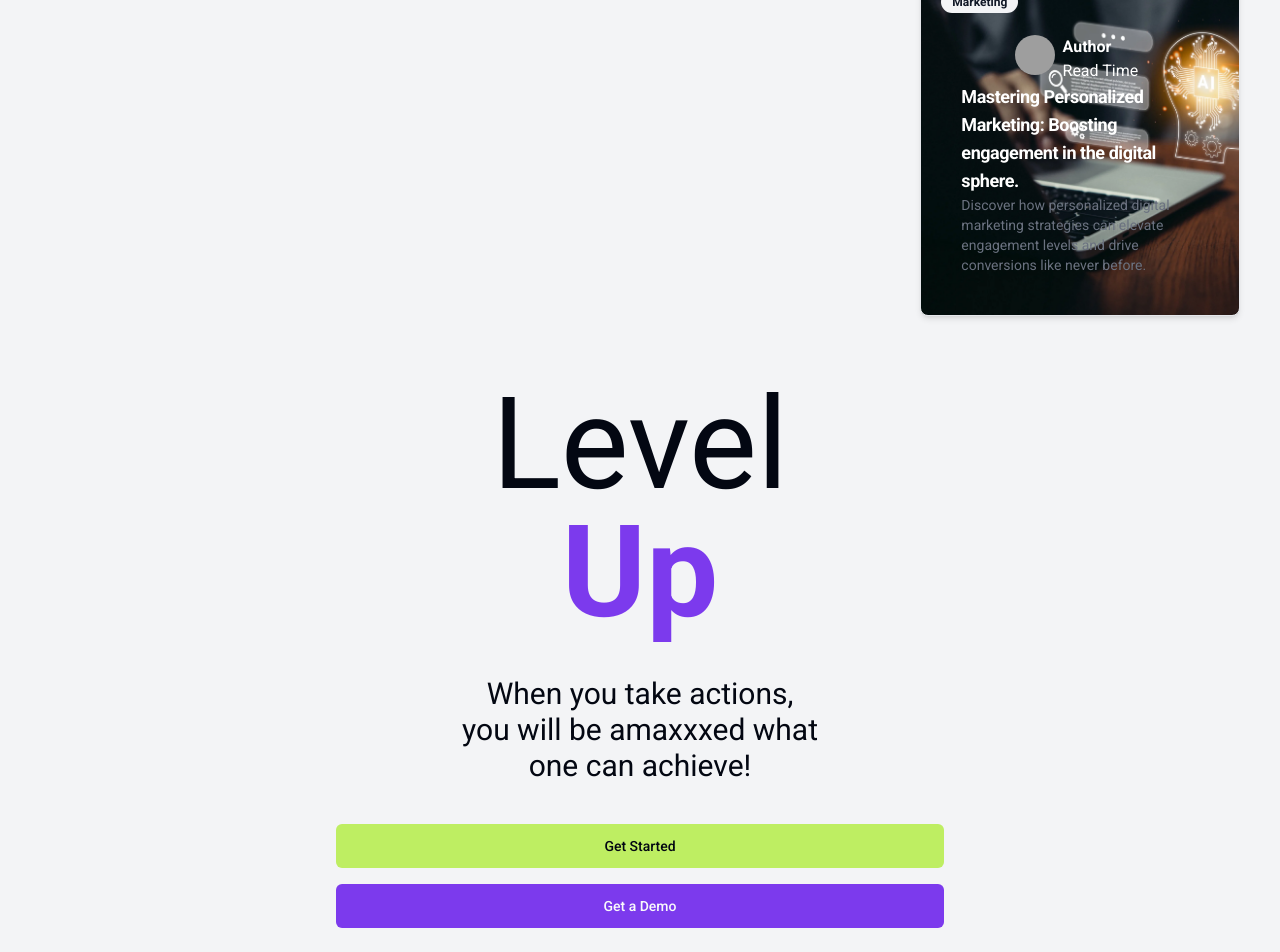
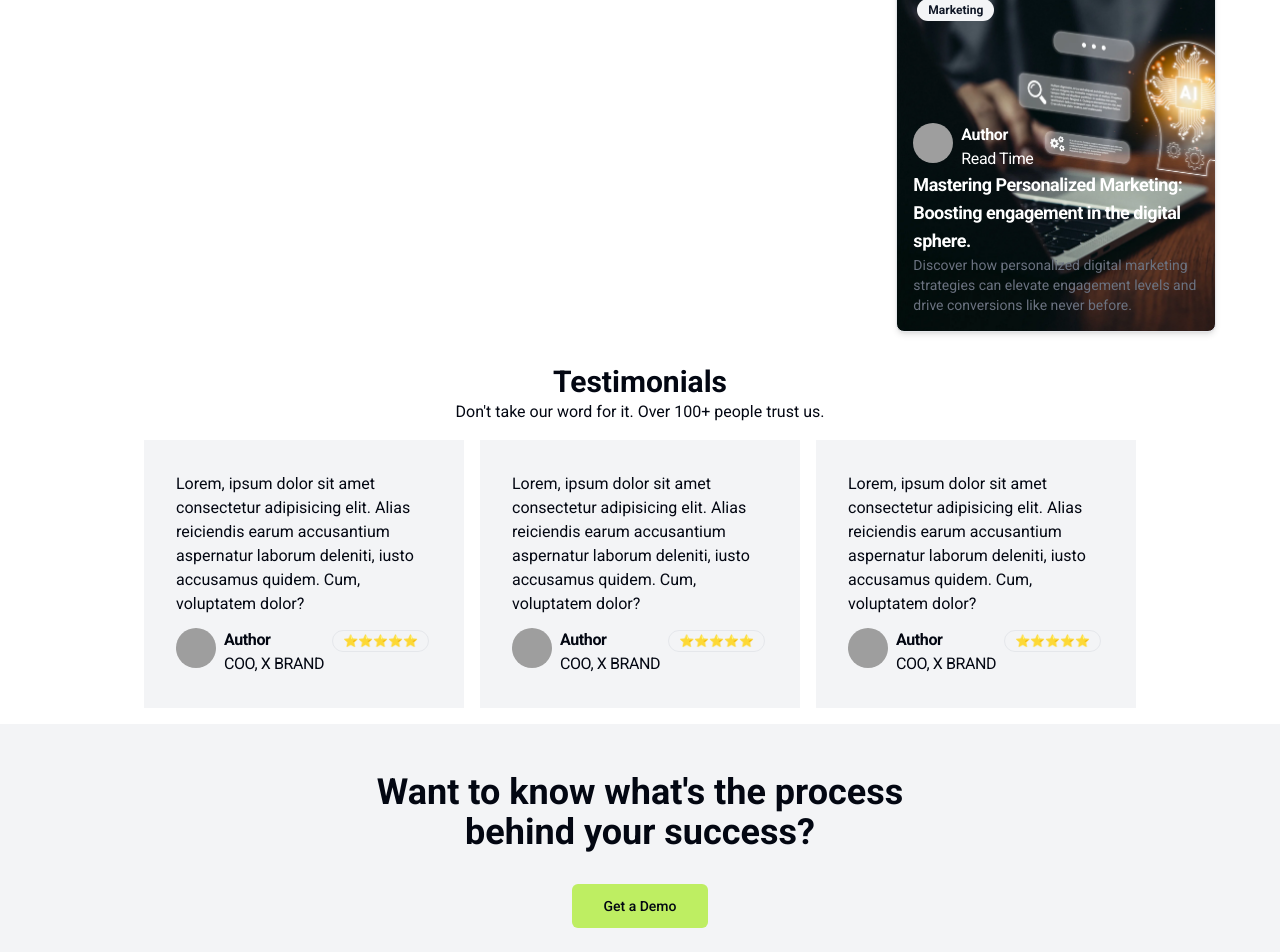
Before and after one commit to kshetritej/launchbunch, a React (Vite) app: page / in a window 1280 px wide. Shown: the part 3160-4112 px from the top of the page. Built offline with nearby package versions, Linux system fonts and the light colour scheme; grey boxes are pictures that could not be loaded.

Commit message:
add: testimonial component, optimize blogs layout

```diff
--- a/src/BlogCard.tsx
+++ b/src/BlogCard.tsx
@@ -13,15 +13,20 @@ const BlogCard = ({ cardWidth }) => {
       <Card
         className={`w-[${cardWidth}] p-4 flex text-left flex-col relative shadow-md bg-[url(src/assets/img/blogimage.webp)] backdrop-blur-lg bg-cover text-white`}
       >
-        <CardHeader></CardHeader>
-        <CardFooter className=" flex flex-col">
+          <Badge
+            variant="secondary"
+            className="bg-secondary absolute top-5 left-5"
+          >
+            Marketing
+          </Badge>
+        <CardHeader className="p-16 "></CardHeader>
+        <div className=" flex flex-col">
           <div className="flex text-left">
-            <Badge variant="secondary" className="bg-secondary absolute top-5 left-5" >Marketing</Badge>
             <Avatar>
               <AvatarImage src="https://github.com/shadcn.png" />
               <AvatarFallback>CN</AvatarFallback>
             </Avatar>
-            <div className="text-left mx-2">
+            <div className="text-left px-2 tracking-tight">
               <p className="font-semibold">Author</p>
               <p>Read Time</p>
             </div>
@@ -35,7 +40,7 @@ const BlogCard = ({ cardWidth }) => {
             Discover how personalized digital marketing strategies can elevate
             engagement levels and drive conversions like never before.
           </CardDescription>
-        </CardFooter>
+        </div>
       </Card>
     </div>
   );
--- a/src/Blogs.tsx
+++ b/src/Blogs.tsx
@@ -1,7 +1,7 @@
 import BlogCard from "./BlogCard";
 const Blogs = () => {
   return (
-    <div className="text-center p-8 bg-secondary">
+    <div className="text-center p-8 ">
       <h2 className="text-3xl font-semibold">Blogs</h2>
       <p>
         Explore our curated articles for the latest trends, expert insights, and
--- a/src/Homepage.tsx
+++ b/src/Homepage.tsx
@@ -6,6 +6,7 @@ import LevelUp from "./LevelUp";
 import Footer from "./Footer";
 import CaseStudies from "./CaseStudies";
 import Blogs from "./Blogs";
+import Testimonials from "./Testimonials";
 const Homepage = () => {
   return (
     <div>
@@ -15,6 +16,7 @@ const Homepage = () => {
       <Services />
       <CaseStudies/>
       <Blogs/>
+      <Testimonials/>
       <LevelUp />
       <Footer />
     </div>
--- a/src/LevelUp.tsx
+++ b/src/LevelUp.tsx
@@ -2,20 +2,12 @@ import { Button } from "./components/ui/button";
 
 const LevelUp = () => {
   return (
-    <div className="bg-secondary p-8 flex flex-col items-center text-center space-y-10">
-      <h2 className="flex flex-col text-9xl">
-        Level <br /> <span className="text-primary font-bold">Up</span>
+    <div className="bg-secondary p-12 flex flex-col items-center text-center space-y-8">
+      <h2 className="flex flex-col text-4xl font-semibold">
+        Want to know what's the process <br /> behind your success?
       </h2>
-      <p className="text-3xl ">
-        When you take actions, <br />
-        you will be amaxxxed what <br />
-        one can achieve!
-      </p>
-      <div className="btn-group flex flex-col w-[100%] items-center gap-4">
-        <Button variant={"custom"} size={"lg"} className="w-[50%]">
-          Get Started
-        </Button>
-        <Button variant={"default"} size={"lg"} className="w-[50%]">
+      <div>
+        <Button variant={"custom"} size={'lg'} >
           Get a Demo
         </Button>
       </div>
--- /dev/null
+++ b/src/TestimonialCard.tsx
@@ -0,0 +1,25 @@
+import { Avatar, AvatarFallback, AvatarImage } from "./components/ui/avatar";
+import { Badge } from "./components/ui/badge";
+
+const TestimonialCard = () => {
+  return (
+    <div className="flex w-[320px] flex-col text-left space-y-3 bg-secondary p-8">
+      <p>Lorem, ipsum dolor sit amet consectetur adipisicing elit. Alias reiciendis earum accusantium aspernatur laborum deleniti, iusto accusamus quidem. Cum, voluptatem dolor?</p>
+      <div className="flex ">
+        <Avatar>
+          <AvatarImage src="https://github.com/shadcn.png" />
+          <AvatarFallback>CN</AvatarFallback>
+        </Avatar>
+        <div className="text-left px-2 tracking-tight">
+          <p className="font-semibold">Author</p>
+          <p>COO, X BRAND</p>
+        </div>
+        <div className="stars">
+            <Badge variant="outline" className="bg-secondary">⭐️⭐️⭐️⭐️⭐️</Badge>
+        </div>
+      </div>
+    </div>
+  );
+};
+
+export default TestimonialCard;
--- a/src/Testimonials.tsx
+++ b/src/Testimonials.tsx
@@ -0,0 +1,18 @@
+import TestimonialCard from "./TestimonialCard";
+
+const Testimonials = () => {
+  return (
+    <div className="text-center">
+      <h2 className="text-3xl font-semibold">Testimonials</h2>
+      <p>Don't take our word for it. Over 100+ people trust us.</p>
+      <div className="flex gap-4 justify-center my-4">
+
+      <TestimonialCard />
+      <TestimonialCard />
+      <TestimonialCard />
+      </div>
+    </div>
+  );
+};
+
+export default Testimonials;
```
